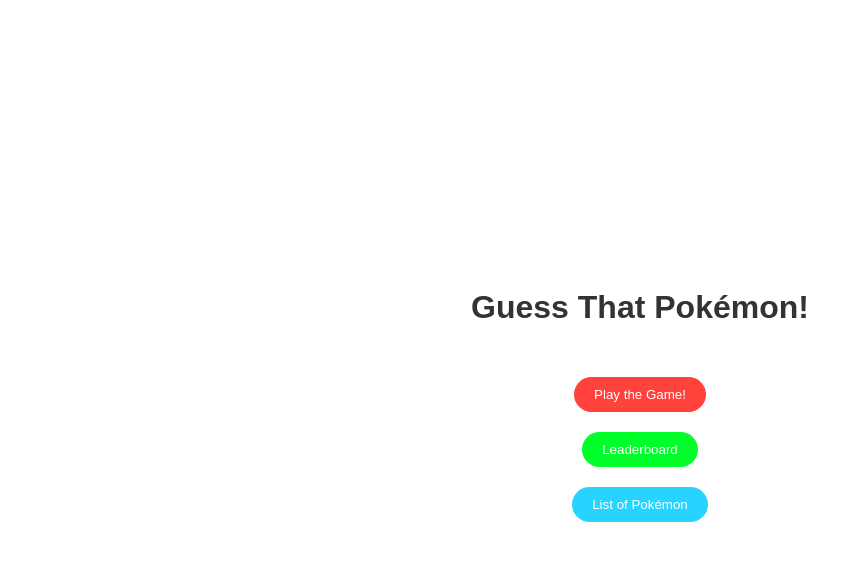
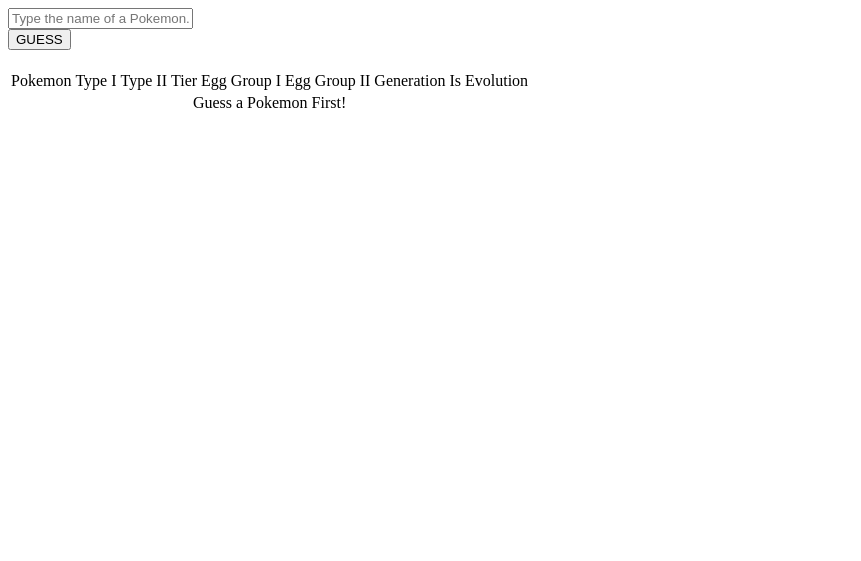
Before and after one commit to software-students-fall2023/5-final-project-sst5, a Flask app: template web_app/templates/game.html in a window 1280 px wide. Shown: the top 561 px of the page, without its empty margins (0-861 px from the left). Run offline with Flask 3, Linux system fonts and the light colour scheme; the template is opened without the code that fills it, so the values that code supplies are empty.

Commit message:
added js for compare and backend

```diff
--- a/web_app/app.py
+++ b/web_app/app.py
@@ -4,6 +4,7 @@ Web app for the face recognition project.
 import os
 import sys
 import requests
+import random
 
 current_script_path = os.path.abspath(__file__)
 
@@ -48,13 +49,39 @@ def index():
 def game():
     """Returns index page."""
 
-    return render_template("game.html")
+    total_documents = pokemonCollection.count_documents({})
+
+    random_index = random.randint(0, total_documents - 1)
+
+    random_document = pokemonCollection.aggregate([
+        {"$skip": random_index},
+        {"$limit": 1}
+    ])
+    entry = next(random_document, None)
+
+    return render_template("game.html", answer=entry["Pokemon"])
 
 @app.route("/compare", methods=["POST"])  # Route for /compare
 def compare():
     """Returns comparing page."""
+    data = request.get_json()
+    pokemonGuess = data["name"].capitalize()
 
-    return render_template("compare.html")
+    answer_data = poke_find_data = pokemonCollection.find_one({"Pokemon": data["answer"]})
+
+    poke_find_data = pokemonCollection.find_one({"Pokemon": pokemonGuess})
+
+    if(poke_find_data is None):
+        return jsonify({"msg": "No pokemon with this name was found, please try again"})
+    else:
+        typeOne = True if poke_find_data["Type I"] == answer_data["Type I"] else False
+        typeTwo = True if poke_find_data["Type II"] == answer_data["Type II"] else False
+        tier = True if poke_find_data["Tier"] == answer_data["Tier"] else False
+        egOne = True if poke_find_data["Egg Group I"] == answer_data["Egg Group I"] else False
+        egTwo = True if poke_find_data["Egg Group II"] == answer_data["Egg Group II"] else False
+        generation = True if poke_find_data["generation"] == answer_data["generation"] else False
+        isEvo = True if poke_find_data["Type I"] == answer_data["Type I"] else False #??????
+        return jsonify({"msg": "Pokemon found successfully", "typeOne" : typeOne, "typeTwo" : typeTwo, "tier": tier, "egOne":egOne, "egTwo": egTwo, "generation" :generation, "isEvo": isEvo})
 
 @app.route("/scoreboard")
 def scoreboard():
--- /dev/null
+++ b/web_app/static/game.js
@@ -0,0 +1,27 @@
+document.addEventListener("DOMContentLoaded", function () {
+  var guessForm = document.getElementById("guessForm");
+
+  var answerElement = document.getElementById("answer");
+  var answer = answerElement.dataset.answer;
+
+  guessForm.addEventListener("submit", function (event) {
+    event.preventDefault();
+
+    var pokemonGuess = document.getElementById("guessPokemon").value;
+
+    fetch("compare", {
+      method: "POST",
+      headers: {
+        "Content-Type": "application/json",
+      },
+      body: JSON.stringify({ name: pokemonGuess, answer: answer }),
+    })
+      .then((response) => response.json())
+      .then((data) => {
+        console.log(data);
+      })
+      .catch((error) => {
+        console.error("Error:", error);
+      });
+  });
+});
--- a/web_app/templates/game.html
+++ b/web_app/templates/game.html
@@ -1,5 +1,4 @@
 <!DOCTYPE html>
-<html lang="en">
 <head>
     <meta charset="UTF-8">
     <title>Guess that Pokemon!</title>
@@ -21,28 +20,37 @@
     <script
             src="../static/scripts.js"
             ></script>
+    <script src = "../static/game.js"></script>
 </head>
 
-<!-- TODO: Remove above in the future -->
-
-{% extends 'index.html' %} {% block container %}
-    <div class = "game">
-        <div class = "pokemon-guess">
-            <input type="text" id="guessPokemon" name="guessPokemon" value="" placeholder="Type the name of a Pokemon..." />
-            </br>
-            <!-- TODO: Modify for Flask -->
-            <input type="submit" id="btn-guess" value="GUESS">
+  <body>
+    <div id="answer" data-answer="{{ answer }}"></div>
+    <div class="game">
+      <form id="guessForm">
+        <div class="pokemon-guess">
+          <input
+            type="text"
+            id="guessPokemon"
+            name="guessPokemon"
+            value=""
+            placeholder="Type the name of a Pokemon..."
+          />
+          <br />
+          <input type="submit" value="GUESS" />
         </div>
+      </form>
 
       <div class="feedback">
         <h3 id="feedback-text"></h3>
       </div>
 
-        <!-- Displays data and updates in realtime to show wrong guesses the player made and what was right or wrong about each guess -->
-        <div class = "pokemon-compare">
+      <div class="pokemon-compare">
         <table id="pokemon-compare-table">
-                <tr><td>...</td></tr>
+          <tr>
+            <td>...</td>
+          </tr>
         </table>
       </div>
     </div>
-{% endblock %}
+  </body>
+</html>
```
Lines whose indentation alone changed are shown as unchanged.
